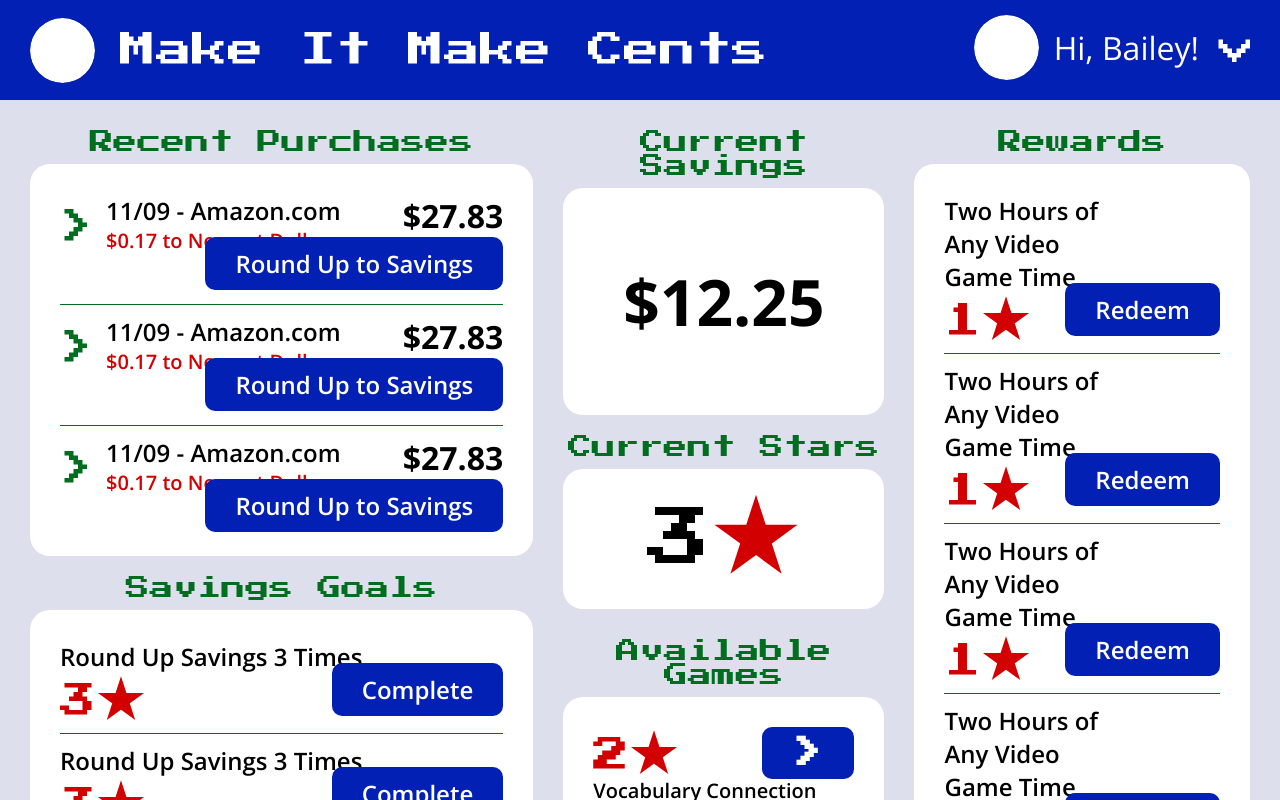
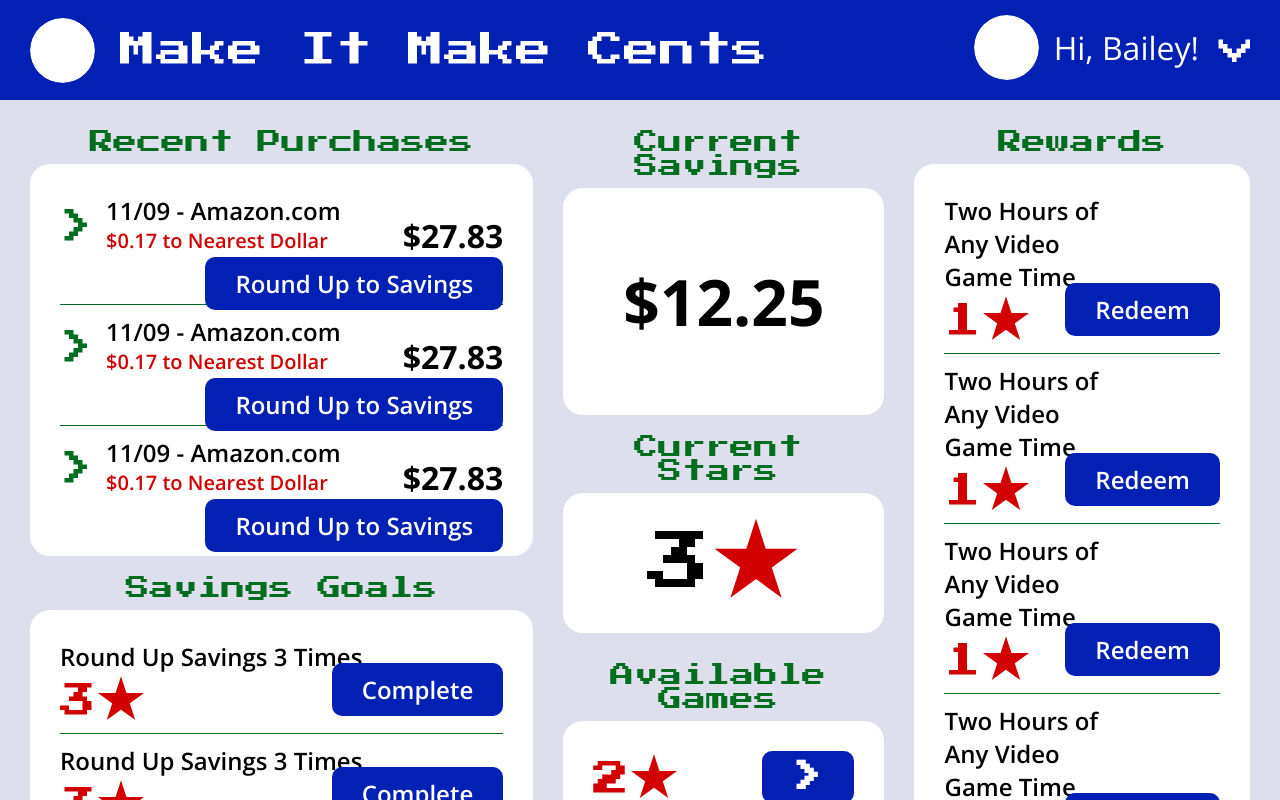
Before and after one commit to kaclark219/datathon-24, a SvelteKit app: page / in a window 1280 px wide. Shown: the top 800 px of the page. Built offline with nearby package versions, Linux system fonts and the light colour scheme.

Commit message:
style fixes

```diff
--- a/src/style/style.css
+++ b/src/style/style.css
@@ -189,6 +189,10 @@ svg {
   align-items: stretch;
 }
 
+.column-2 .title {
+  width: 310px;
+}
+
 .title {
   text-align: center;
 }
@@ -254,6 +258,7 @@ h3 {
   position: absolute;
   right: 30px;
   justify-items: right;
+  margin-top: 20px;
 }
 
 .goal-list {
@@ -360,7 +365,7 @@ h3 {
 .reward-list {
   display: flex;
   flex-direction: column;
-  height: 760px;
+  height: 820px;
   position: relative;
 }
 .reward-list .reward {
--- a/src/style/style.scss
+++ b/src/style/style.scss
@@ -65,6 +65,11 @@ svg {
     flex-direction: column;
     align-items: stretch;
 }
+.column-2 {
+    .title {
+        width: 310px;
+    }
+}
 .title {
     text-align: center;
 }
@@ -125,6 +130,7 @@ h3 {
         position: absolute;
         right: 30px;
         justify-items: right;
+        margin-top: 20px;
     }
 }
 
@@ -231,7 +237,7 @@ h3 {
 .reward-list {
     display: flex;
     flex-direction: column;
-    height: 760px;
+    height: 820px;
     position: relative;
     .reward {
         position: relative;
```
Also changed, not shown: 1 other file (tests, documents, lock files or other folders).
